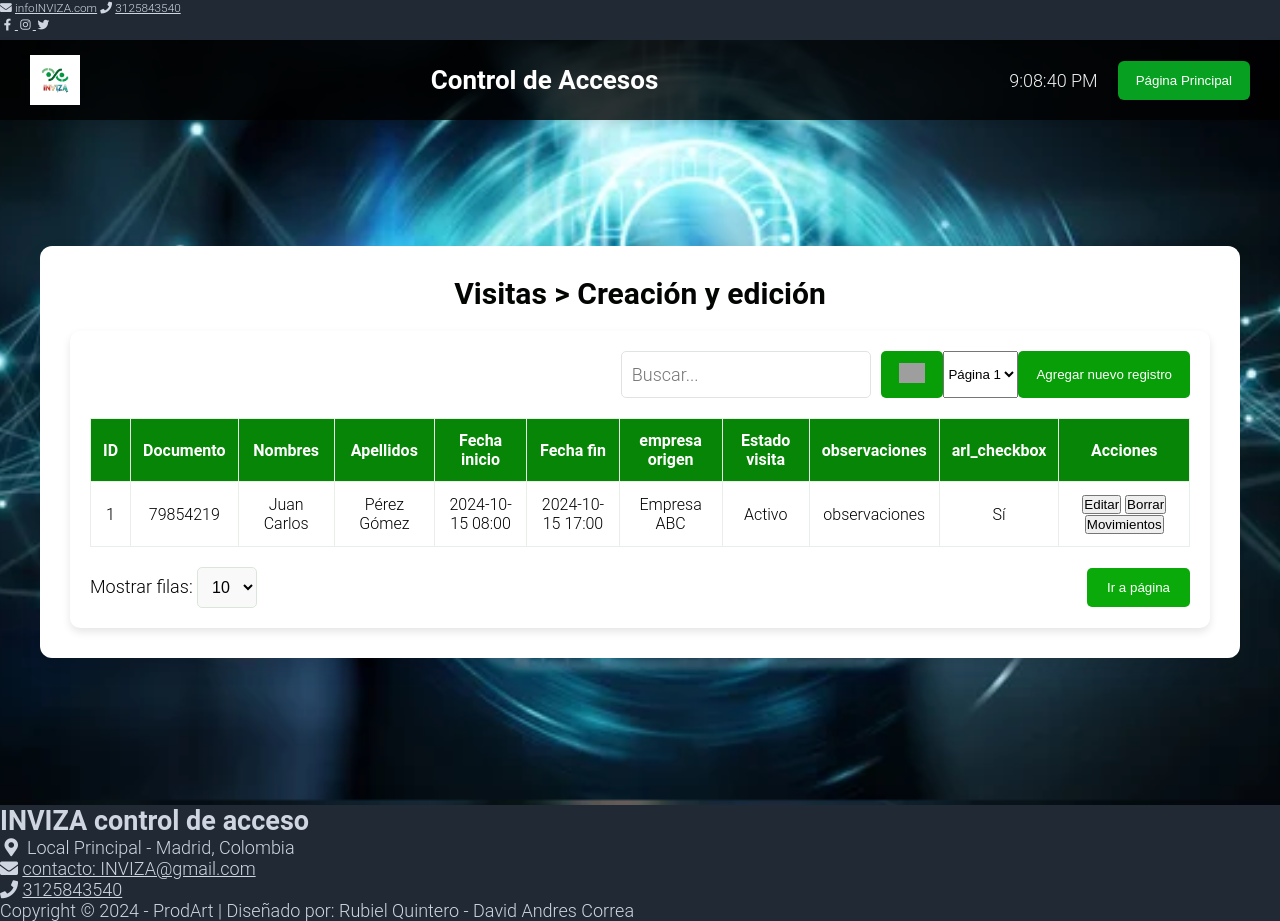
After one commit to Rubiel0222/INVIZA-control-de-acceso-, a PHP site: the page made by visitas-creación y edición.html in a window 1280 px wide. The commit adds this page. Run offline with PHP 8.4, Linux system fonts and the light colour scheme; grey boxes are pictures that could not be loaded.

Commit message:
Descripción breve de los cambios

```diff
--- a/JS/registro_usuario.js
+++ b/JS/registro_usuario.js
@@ -1,4 +1,4 @@
-
+document.addEventListener('DOMContentLoaded', function () {
     const registerForm = document.getElementById('registerForm');
 
     registerForm.addEventListener('submit', function (event) {
@@ -25,4 +25,4 @@
             alert('Error al procesar el registro. Intenta nuevamente.');
         });
     });
-});document.addEventListener('DOMContentLoaded', function () {
+});
--- a/JS/visitas-creacion y edicion.js
+++ b/JS/visitas-creacion y edicion.js
@@ -30,7 +30,7 @@ document.addEventListener('DOMContentLoaded', function () {
 
                 if (button.classList.contains('delete-button')) {
                     // Eliminar registro mediante número de documento
-                    fetch("visitas-creación-y-edición.php", {
+                    fetch("visitas-ceación y edición.php", {
                         method: "POST",
                         body: new URLSearchParams({
                             accion: "eliminar",
--- a/modulo-control de ingreso.html
+++ b/modulo-control de ingreso.html
@@ -132,7 +132,6 @@ background-size: cover;
             const hours = String(now.getHours()).padStart(2, '0');
             const minutes = String(now.getMinutes()).padStart(2, '0');
             document.getElementById('currentTime').textContent = `${hours}:${minutes}`;
-
         }
         setInterval(updateTime, 1000);
         updateTime();
--- /dev/null
+++ b/visitas-creación y edición.html
@@ -0,0 +1,196 @@
+<!DOCTYPE html>
+<html lang="es">
+<head>
+    <meta charset="UTF-8">
+    <meta name="viewport" content="width=device-width, initial-scale=1.0">
+    <title>Control de Accesos - Visitas > Creación y edición</title>
+    <link rel="stylesheet" href="css/fontawesome.min.css">
+    <link rel="stylesheet" href="css/slick-theme.css">
+<link rel="stylesheet" href="css/templatemo.css">
+<link rel="stylesheet" href="css/fontawesome.css">
+<link rel="stylesheet" href="css/fontawesome.min.css">
+<link rel="stylesheet" href="css/slick-theme.css">
+<link rel="stylesheet" href="css/slick.min.css">
+<link rel="stylesheet" href="CSS/templatemo.min.css">
+    <link rel="stylesheet" href="CSS/styles_visitas_edicion_1.css">
+    <script src="JS/visitas-creacion y edicion.js" defer></script> <!-- Enlace al archivo script.js -->
+    <script>
+        function updateTime() {
+            const now = new Date();
+            const timeElement = document.getElementById("current-time");
+            timeElement.textContent = now.toLocaleTimeString();
+        }
+        setInterval(updateTime, 1000);
+    </script>
+    <style>
+        body {
+    font-family: 'Roboto', 'Open Sans', 'Lato', Arial, sans-serif;
+    margin: 0;
+    padding: 0;
+    background: url('IMAGENES/innovacion\ y\ \ seguridad.jpg') no-repeat center center fixed;
+    background-size: cover;
+        }
+
+    </style>
+</head>
+</header>
+<style>
+    body {
+    font-family: 'Roboto', 'Open Sans', 'Lato', Arial, sans-serif;
+    margin: 0;
+    padding: 0;
+    background: url('IMAGENES/innovacion\ y\ \ seguridad.jpg') no-repeat center center fixed;
+    background-size: cover;
+
+}
+</style>
+<nav class="navbar navbar-expand-lg bg-dark navbar-light" id="templatemo_nav_top">
+    <div class="container text-light">
+        <div class="w-1000 d-flex justify-content-between">
+            <div>
+                <i class="fa fa-envelope mx-2"></i>
+                <a class="navbar-sa-brand text-light text-decoration-none" href="publicidad.html">infoINVIZA.com</a>
+                <i class="fa fa-phone mx-2"></i>
+                <a class="navbar-sa-brand text-light text-decoration-none" href="tel:3125843540">3125843540</a>
+            </div>
+                    <a class="text-light" href="https://fb.com/templatemo" target="_blank" rel="sponsored">
+                        <i class="fab fa-facebook-f fa-sm fa-fw me-2"></i>
+                    </a>
+                    <a class="text-light" href="https://www.instagram.com" target="_blank">
+                        <i class="fab fa-instagram fa-sm fa-fw me-2"></i>
+                    </a>
+                    <a class="text-light" href="https://www.twitter.com" target="_blank">
+                        <i class="fab fa-twitter fa-sm fa-fw me-2"></i>
+                    </a>
+                </div>
+              </div>
+        </div>
+    </div>
+</nav>
+   </header>
+<body>
+    <!-- Encabezado superior -->
+    <div class="header">
+        <img src="IMAGENES/logo_inviza.jpg" alt="Logo Inviza.jpg">
+        <h1>Control de Accesos</h1>
+        <div class="time">
+            <span id="current-time"></span>
+            <button onclick="window.location.href='pagina principal.html'">Página Principal</button>
+        </div>
+    </div>
+
+    <!-- Contenido principal -->
+     <br><br><br><br><br><br>
+    <div class="main">
+        <h2>Visitas > Creación y edición</h2>
+
+        <div class="table-container">
+            <!-- Búsqueda y paginación -->
+            <div class="search-container">
+                <input type="text" placeholder="Buscar...">
+                <button><img src="search-icon.png" alt="Buscar" style="height: 20px;"></button>
+                <select id="page">
+                    <option value="1">Página 1</option>
+                    <option value="2">Página 2</option>
+                    <option value="3">Página 3</option>
+                </select>
+                <button class="add-record" onclick="window.location.href='visitas-creación y edición-edicion.html';">
+                    Agregar nuevo registro
+                </button>
+
+            </div>
+
+            <!-- Tabla -->
+            <table>
+                <thead>
+                    <tr>
+                        <th>ID</th>
+                        <th>Documento</th>
+                        <th>Nombres</th>
+                        <th>Apellidos</th>
+                        <th>Fecha inicio</th>
+                        <th>Fecha fin</th>
+                        <th>empresa origen</th>
+                        <th>Estado visita</th>
+                        <th>observaciones</th>
+                        <th>arl_checkbox</th>
+                        <th>Acciones</th>
+                    </tr>
+                </thead>
+                <tbody>
+                    <!-- Ejemplo de fila -->
+                    <tr>
+                        <td>1</td>
+                        <td contenteditable="true">79854219</td>
+                        <td contenteditable="true">Juan Carlos</td>
+                        <td contenteditable="true">Pérez Gómez</td>
+                        <td contenteditable="true">2024-10-15 08:00</td>
+                        <td contenteditable="true">2024-10-15 17:00</td>
+                        <td contenteditable="true">Empresa ABC</td>
+                        <td contenteditable="true">Activo</td>
+                        <td contenteditable="true">observaciones</td>
+                        <td contenteditable="true">Sí</td>
+                        <td>
+                            <button class="edit-button">Editar</button>
+                            <button class="delete-button">Borrar</button>
+                            <button class="movements-button">Movimientos</button>
+                            <button class="save-button" style="display: none;">Guardar</button>
+                        </td>
+                    </tr>
+                    <!-- Añadir más filas según los datos -->
+                </tbody>
+            </table>
+
+            <!-- Paginación -->
+            <div class="pagination-container">
+                <div>
+                    <label for="rows">Mostrar filas:</label>
+                    <select id="rows">
+                        <option value="10">10</option>
+                        <option value="25">25</option>
+                        <option value="50">50</option>
+                    </select>
+                </div>
+                <div>
+                    <button onclick="irPagina()">Ir a página</button>
+                </div>
+            </div>
+        </div>
+    </div>
+    <footer>
+        <!--inicio pie de página-->
+        <br><br><br><br><br><br><br>
+        <footer class="bg-dark" id="templatemo_footer">
+            <div class="container text-light">
+                <div class="row">
+                    <div class="col-md-4 pt-0">
+                        <h2 class="text-light bg-dark pb-3 light-logo">INVIZA control de acceso</h2>
+                        <p>
+                            <i class="fas fa-map-marker-alt fa-fw"></i>
+                            Local Principal - Madrid, Colombia
+                        </p>
+                        <p>
+                            <i class="fa fa-envelope mx-2"></i>
+                            <a class="navbar-sa-brand text-light text-decoration-none" href="publicidad.html">contacto: INVIZA@gmail.com</a>
+                        </p>
+                        <p>
+                            <i class="fa fa-phone mx-2"></i>
+                            <a class="navbar-sa-brand text-light text-decoration-none" href="tel:3125843540">3125843540</a>
+                        </p>
+                    </div>
+                </div>
+            </div>
+            <div class="w-100 bg-dark py-3">
+                <div class="container">
+                    <div class="row pt-2">
+                        <p class="text-left text-light">
+                            Copyright &copy; 2024 - ProdArt | Diseñado por: Rubiel Quintero - David Andres Correa
+                        </p>
+                    </div>
+                </div>
+            </div>
+        </footer>
+
+</body>
+
+</html>
```
Also changed, not shown: JS/visitas creacion y edicion-edicion.js (+6 -37 lines), usuarios.php (+6 -6 lines), visitas-ceación-y-edición.php (+39 -15 lines), visitas-creación y edición-edición.html (+27 -9 lines), visitas-creación y edición-edición.php (deleted, +0 -48 lines), visitas-creación-y-edición-edición.php (added, +47 -0 lines), 1 other file. Lines whose indentation alone changed are shown as unchanged.
